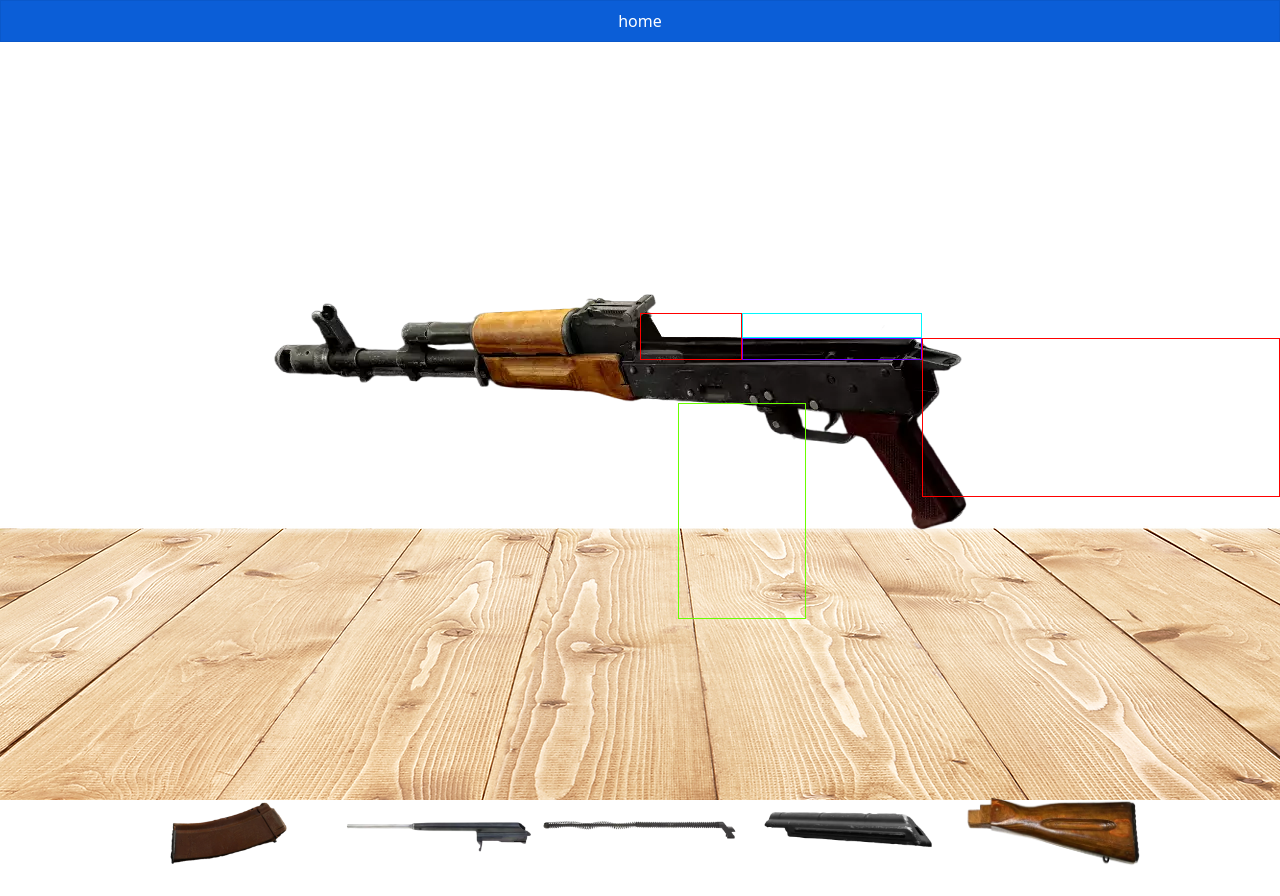
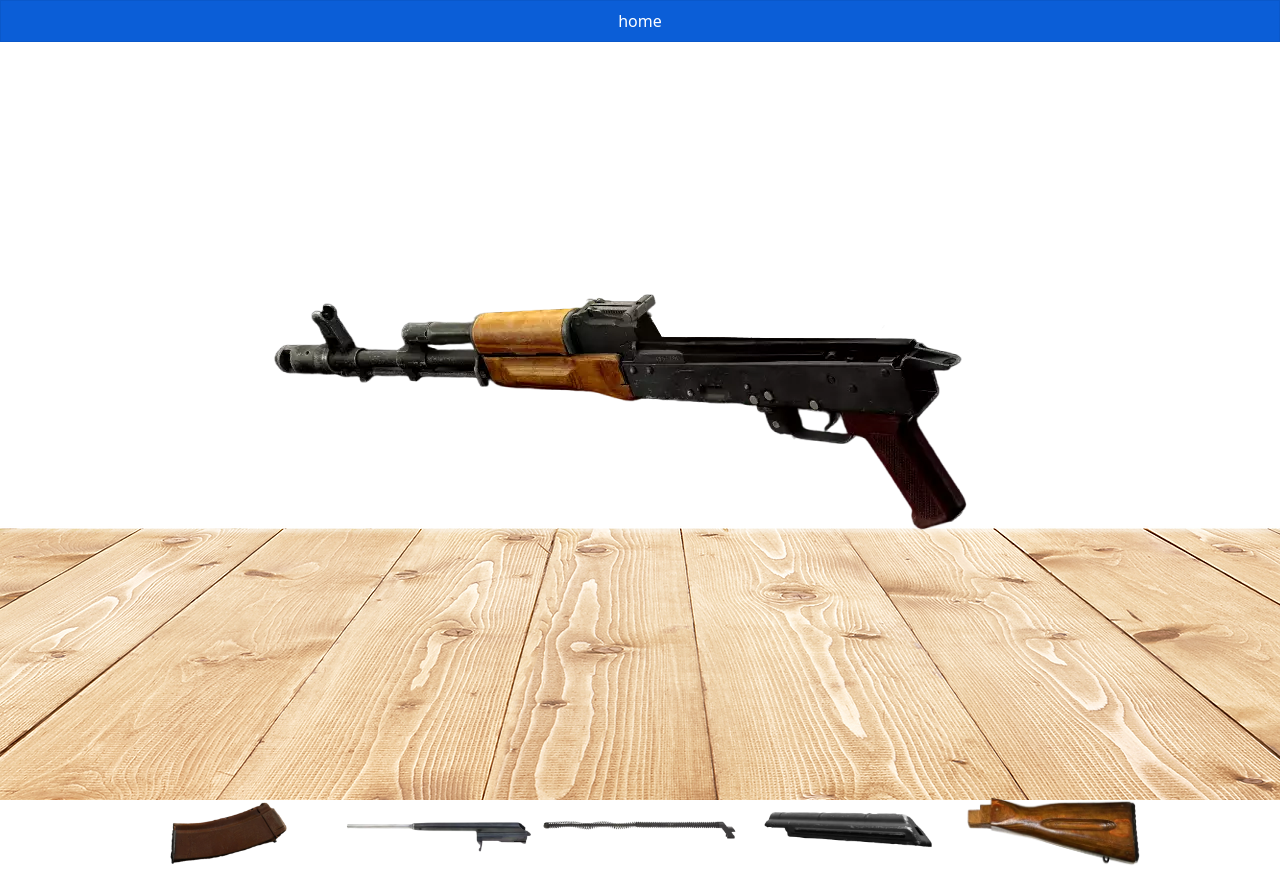
Before and after one commit to vseveryday/AK-47Assembler, a Next.js app: page /table in a window 1280 px wide. Built offline with nearby package versions, Linux system fonts and the light colour scheme.

Commit message:
убрал рамки полей разборки оружия

```diff
--- a/src/styles/AssemblyTable.module.css
+++ b/src/styles/AssemblyTable.module.css
@@ -14,7 +14,7 @@
 }
 
 .complete_magazine {
-  border: 1px rgb(106, 255, 0) solid;
+  /* border: 1px rgb(106, 255, 0) solid; */
   position: absolute;
   top: 56%;
   left: 53%;
@@ -24,7 +24,7 @@
   cursor: pointer;
 }
 .complete_butt {
-  border: 1px red solid;
+  /* border: 1px red solid; */
   position: absolute;
   top: 47%;
   right: 0%;
@@ -34,7 +34,7 @@
   cursor: pointer;
 }
 .complete_cover {
-  border: 1px rgb(111, 0, 255) solid;
+  /* border: 1px rgb(111, 0, 255) solid; */
   position: absolute;
   top: 47%;
   left: 58%;
@@ -44,7 +44,7 @@
   cursor: pointer;
 }
 .complete_spring {
-  border: 1px rgb(0, 247, 255) solid;
+  /* border: 1px rgb(0, 247, 255) solid; */
   position: absolute;
   top: 43.5%;
   left: 58%;
@@ -54,7 +54,7 @@
   cursor: pointer;
 }
 .complete_shutter {
-  border: 1px red solid;
+  /* border: 1px red solid; */
   position: absolute;
   top: 43.5%;
   left: 50%;
```
